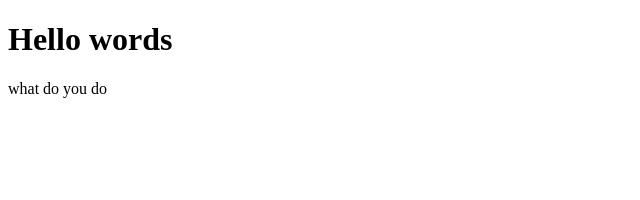
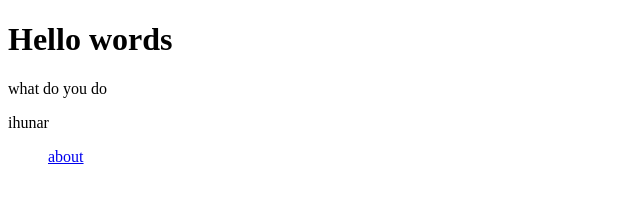
Before and after one commit to RonaqueHemnani/github.page, a plain HTML site: page index.html in a window 1280 px wide. Shown: the full height of the page, 0-640 px from the left. Drawn offline with Linux system fonts and the light colour scheme.

Commit message:
paragraph

```diff
--- a/index.html
+++ b/index.html
@@ -8,5 +8,9 @@
 <body>
     <h1>Hello words</h1>
     <p>what do you do</p>
+    <p>ihunar</p>
+    <ul>
+        <a href="about">about</a>
+    </ul>
 </body>
 </html>
```
